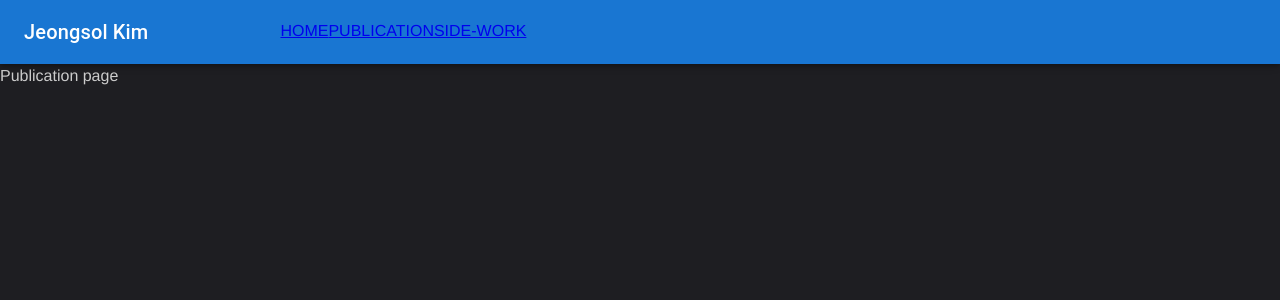
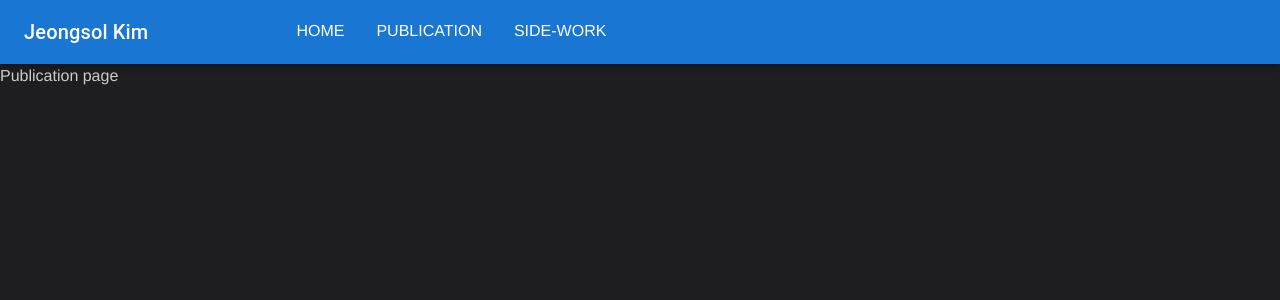
Before and after one commit to jeongsol-kim/jeongsol-kim, a React (Create React App) app: page /publication in a window 1280 px wide. Shown: the top 300 px of the page. Built offline with nearby package versions, Linux system fonts and the light colour scheme.

Commit message:
add styled link

```diff
--- a/src/components/navigation.js
+++ b/src/components/navigation.js
@@ -1,13 +1,11 @@
 import { Button, IconButton, Toolbar, Typography} from "@mui/material";
-import Box from "@mui/material/Box";
 import AppBar from "@mui/material/AppBar";
 import Menu from '@mui/material/Menu';
 import MenuItem from '@mui/material/MenuItem';
 import Fade from '@mui/material/Fade';
-import {Fragment, forwardRef} from "react";
 import * as React from "react";
 import { useMediaQuery } from "react-responsive";
-import { Link } from "react-router-dom";
+import { Link as RRDLink, useLocation} from "react-router-dom";
 import MenuIcon from '@mui/icons-material/Menu';
 import styled from "styled-components";
 
@@ -27,6 +25,19 @@ const PC = ({children}) => {
 
     return <>{isPc && children}</>
 }
+
+const Link = ({isActive, children, ...props}) => (
+    <RRDLink {...props}>{children}</RRDLink>
+)
+
+const StyledLink = styled(Link)`
+    color: #FFFFFF;
+    text-decoration: none;
+	padding: 0 1rem;
+	margin: 0;
+	text-align: center;
+    font-weight: ${(props) => (props.isActive ? "bold" : "normal")};
+`;
 
 const FadeMenu = () => {
     const [anchorEl, setAnchorEl] = React.useState(null);
@@ -60,13 +71,13 @@ const FadeMenu = () => {
           TransitionComponent={Fade}
         >
           <MenuItem>
-            <Link to="/">HOME</Link>
+            <StyledLink to="/">HOME</StyledLink>
           </MenuItem>
           <MenuItem>
-            <Link to="/publication">PUBLICATION</Link>
+            <StyledLink to="/publication">PUBLICATION</StyledLink>
           </MenuItem>
           <MenuItem>
-          <Link to="/sidework">SIDE-WORK</Link>
+          <StyledLink to="/sidework">SIDE-WORK</StyledLink>
           </MenuItem>
         </Menu>
       </div>
@@ -86,9 +97,9 @@ const NaviContent = () => (
         </Typography>
         </IconButton>
         <PC>
-            <Link to="/">HOME</Link>
-            <Link to="/publication">PUBLICATION</Link>
-            <Link to="/sidework">SIDE-WORK</Link>
+            <StyledLink to="/">HOME</StyledLink>
+            <StyledLink to="/publication">PUBLICATION</StyledLink>
+            <StyledLink to="/sidework">SIDE-WORK</StyledLink>
         </PC>
         <Mobile>
             <FadeMenu />
```
